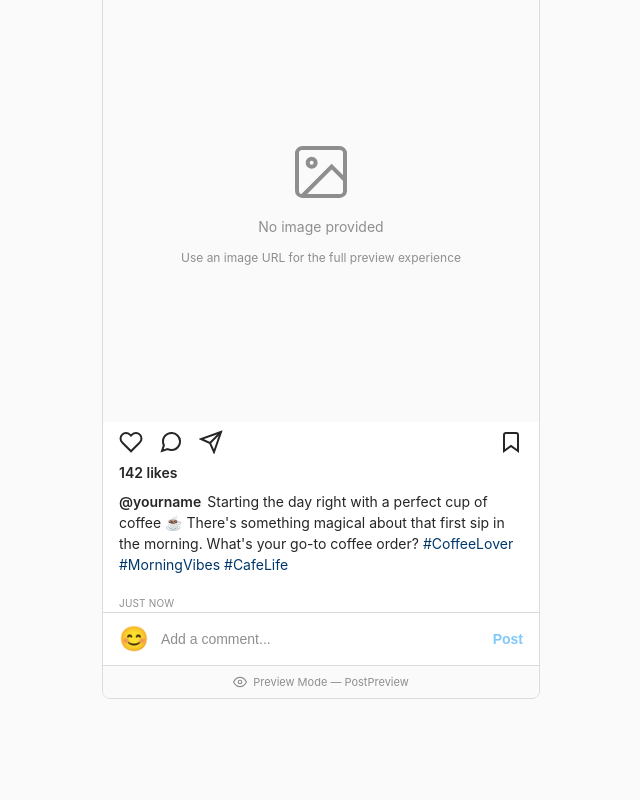
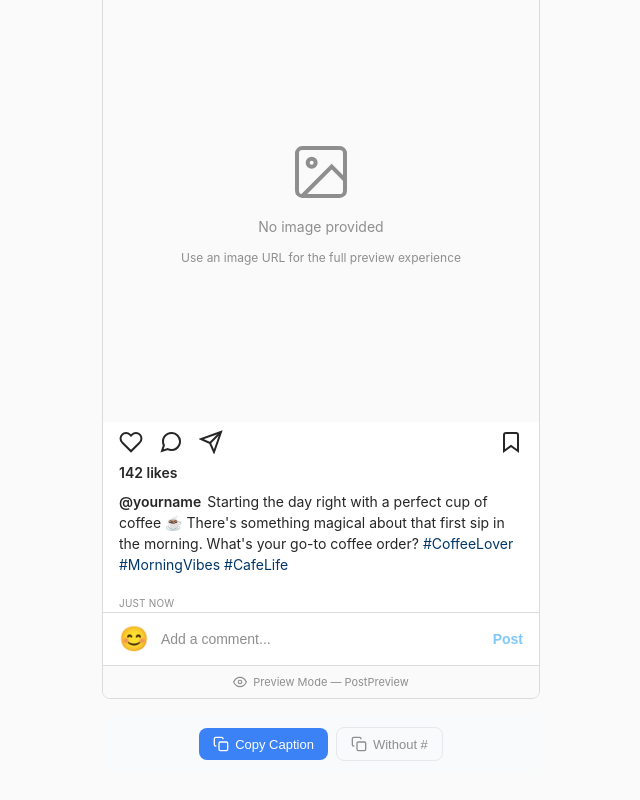
Before and after one commit to PantaAastha/PostPreview, a React (Vite) app in the folder web-component/: page / in a window 1280 px wide. Shown: the part 254-1054 px from the top of the page, without its empty margins (319-959 px from the left). Before the commit the page ends 989 px from the top, so only its background shows below. Built offline with nearby package versions, Linux system fonts and the light colour scheme.

Commit message:
Added Export features

```diff
--- a/web-component/src/App.tsx
+++ b/web-component/src/App.tsx
@@ -1,6 +1,6 @@
 import { useOpenAI } from './hooks/useOpenAI';
 import { InstagramPreview } from './components/InstagramPreview/InstagramPreview';
-import { ValidationBar, CaptionAnalysis } from './components/shared';
+import { ValidationBar, CaptionAnalysis, ExportBar } from './components/shared';
 import { validateInstagramCaption, INSTAGRAM_LIMITS } from './utils/validation';
 import type { InstagramPost } from './types/openai';
 import './App.css';
@@ -87,6 +87,9 @@ function App() {
                 timestamp={post.timestamp}
                 displayMode={displayMode}
             />
+
+            {/* Export Bar - Copy actions */}
+            <ExportBar caption={post.caption} />
         </div>
     );
 }
--- /dev/null
+++ b/web-component/src/components/shared/CopyButton.css
@@ -0,0 +1,84 @@
+.copy-button {
+    display: inline-flex;
+    align-items: center;
+    gap: 6px;
+    padding: 8px 14px;
+    border: none;
+    border-radius: 8px;
+    font-size: 13px;
+    font-weight: 500;
+    cursor: pointer;
+    transition: all 0.2s ease;
+}
+
+/* Primary variant */
+.copy-button--primary {
+    background: #3b82f6;
+    color: white;
+}
+
+.copy-button--primary:hover {
+    background: #2563eb;
+}
+
+.copy-button--primary:active {
+    background: #1d4ed8;
+    transform: scale(0.98);
+}
+
+/* Secondary variant */
+.copy-button--secondary {
+    background: transparent;
+    color: var(--text-secondary, #6b7280);
+    border: 1px solid var(--border, #e5e7eb);
+}
+
+.copy-button--secondary:hover {
+    background: var(--surface, #f9fafb);
+    color: var(--text-primary, #111827);
+}
+
+/* Copied state */
+.copy-button--copied {
+    background: #16a34a !important;
+    color: white !important;
+    border-color: #16a34a !important;
+}
+
+/* Icon */
+.copy-icon {
+    display: flex;
+    align-items: center;
+    justify-content: center;
+    width: 16px;
+    height: 16px;
+}
+
+.copy-icon svg {
+    width: 100%;
+    height: 100%;
+}
+
+/* Label */
+.copy-label {
+    white-space: nowrap;
+}
+
+/* Dark mode */
+[data-theme="dark"] .copy-button--primary {
+    background: #2563eb;
+}
+
+[data-theme="dark"] .copy-button--primary:hover {
+    background: #3b82f6;
+}
+
+[data-theme="dark"] .copy-button--secondary {
+    border-color: rgba(255, 255, 255, 0.1);
+    color: #9ca3af;
+}
+
+[data-theme="dark"] .copy-button--secondary:hover {
+    background: rgba(255, 255, 255, 0.05);
+    color: #e5e7eb;
+}
--- /dev/null
+++ b/web-component/src/components/shared/CopyButton.tsx
@@ -0,0 +1,74 @@
+import { useState, useCallback } from 'react';
+import './CopyButton.css';
+
+interface CopyButtonProps {
+    /** The text to copy to clipboard */
+    text: string;
+    /** Button label */
+    label?: string;
+    /** Optional variant for alternate copy (e.g., without hashtags) */
+    variant?: 'primary' | 'secondary';
+    /** Icon to show (optional) */
+    showIcon?: boolean;
+}
+
+/**
+ * Button that copies text to clipboard with "Copied!" feedback
+ */
+export function CopyButton({
+    text,
+    label = 'Copy',
+    variant = 'primary',
+    showIcon = true
+}: CopyButtonProps) {
+    const [copied, setCopied] = useState(false);
+
+    const handleCopy = useCallback(async () => {
+        try {
+            await navigator.clipboard.writeText(text);
+            setCopied(true);
+
+            // Reset after 2 seconds
+            setTimeout(() => setCopied(false), 2000);
+        } catch (err) {
+            // Fallback for older browsers or sandboxed environments
+            const textarea = document.createElement('textarea');
+            textarea.value = text;
+            textarea.style.position = 'fixed';
+            textarea.style.opacity = '0';
+            document.body.appendChild(textarea);
+            textarea.select();
+            document.execCommand('copy');
+            document.body.removeChild(textarea);
+
+            setCopied(true);
+            setTimeout(() => setCopied(false), 2000);
+        }
+    }, [text]);
+
+    return (
+        <button
+            className={`copy-button copy-button--${variant} ${copied ? 'copy-button--copied' : ''}`}
+            onClick={handleCopy}
+            type="button"
+        >
+            {showIcon && (
+                <span className="copy-icon">
+                    {copied ? (
+                        // Checkmark icon
+                        <svg viewBox="0 0 24 24" fill="none" stroke="currentColor" strokeWidth="2">
+                            <polyline points="20 6 9 17 4 12" />
+                        </svg>
+                    ) : (
+                        // Copy icon
+                        <svg viewBox="0 0 24 24" fill="none" stroke="currentColor" strokeWidth="2">
+                            <rect x="9" y="9" width="13" height="13" rx="2" ry="2" />
+                            <path d="M5 15H4a2 2 0 0 1-2-2V4a2 2 0 0 1 2-2h9a2 2 0 0 1 2 2v1" />
+                        </svg>
+                    )}
+                </span>
+            )}
+            <span className="copy-label">{copied ? 'Copied!' : label}</span>
+        </button>
+    );
+}
--- /dev/null
+++ b/web-component/src/components/shared/ExportBar.css
@@ -0,0 +1,14 @@
+.export-bar {
+    display: flex;
+    align-items: center;
+    justify-content: center;
+    gap: 8px;
+    padding: 12px;
+    background: var(--surface, #f9fafb);
+    border-radius: 8px;
+}
+
+/* Dark mode */
+[data-theme="dark"] .export-bar {
+    background: rgba(255, 255, 255, 0.05);
+}
--- /dev/null
+++ b/web-component/src/components/shared/ExportBar.tsx
@@ -0,0 +1,38 @@
+import { CopyButton } from './CopyButton';
+import './ExportBar.css';
+
+interface ExportBarProps {
+    caption: string;
+}
+
+/**
+ * Removes hashtags from text
+ */
+function removeHashtags(text: string): string {
+    return text.replace(/#[\w\u0080-\uFFFF]+\s*/g, '').trim();
+}
+
+/**
+ * Export bar with copy options for Instagram captions
+ */
+export function ExportBar({ caption }: ExportBarProps) {
+    const captionWithoutHashtags = removeHashtags(caption);
+    const hasHashtags = caption !== captionWithoutHashtags;
+
+    return (
+        <div className="export-bar">
+            <CopyButton
+                text={caption}
+                label="Copy Caption"
+                variant="primary"
+            />
+            {hasHashtags && (
+                <CopyButton
+                    text={captionWithoutHashtags}
+                    label="Without #"
+                    variant="secondary"
+                />
+            )}
+        </div>
+    );
+}
--- a/web-component/src/components/shared/index.ts
+++ b/web-component/src/components/shared/index.ts
@@ -1,3 +1,5 @@
 // Shared components
 export { ValidationBar } from './ValidationBar';
 export { CaptionAnalysis } from './CaptionAnalysis';
+export { CopyButton } from './CopyButton';
+export { ExportBar } from './ExportBar';
```
